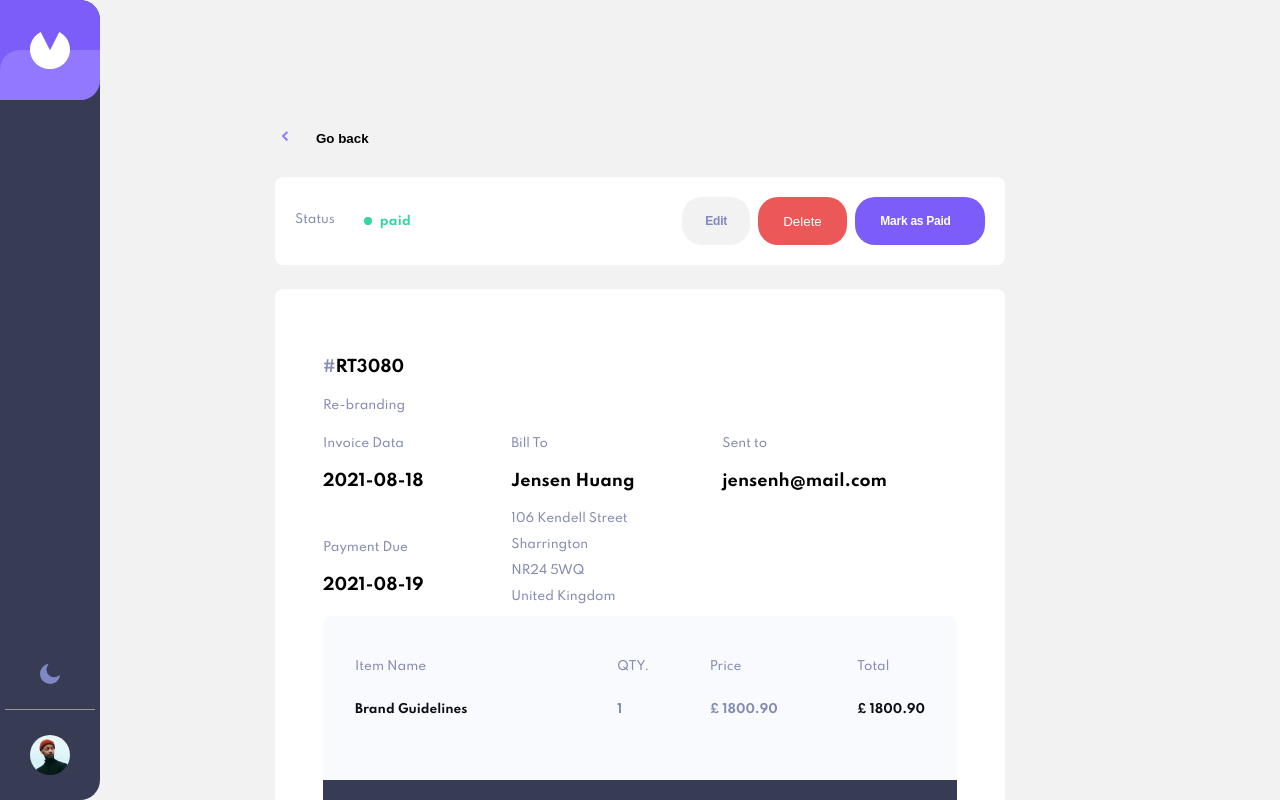
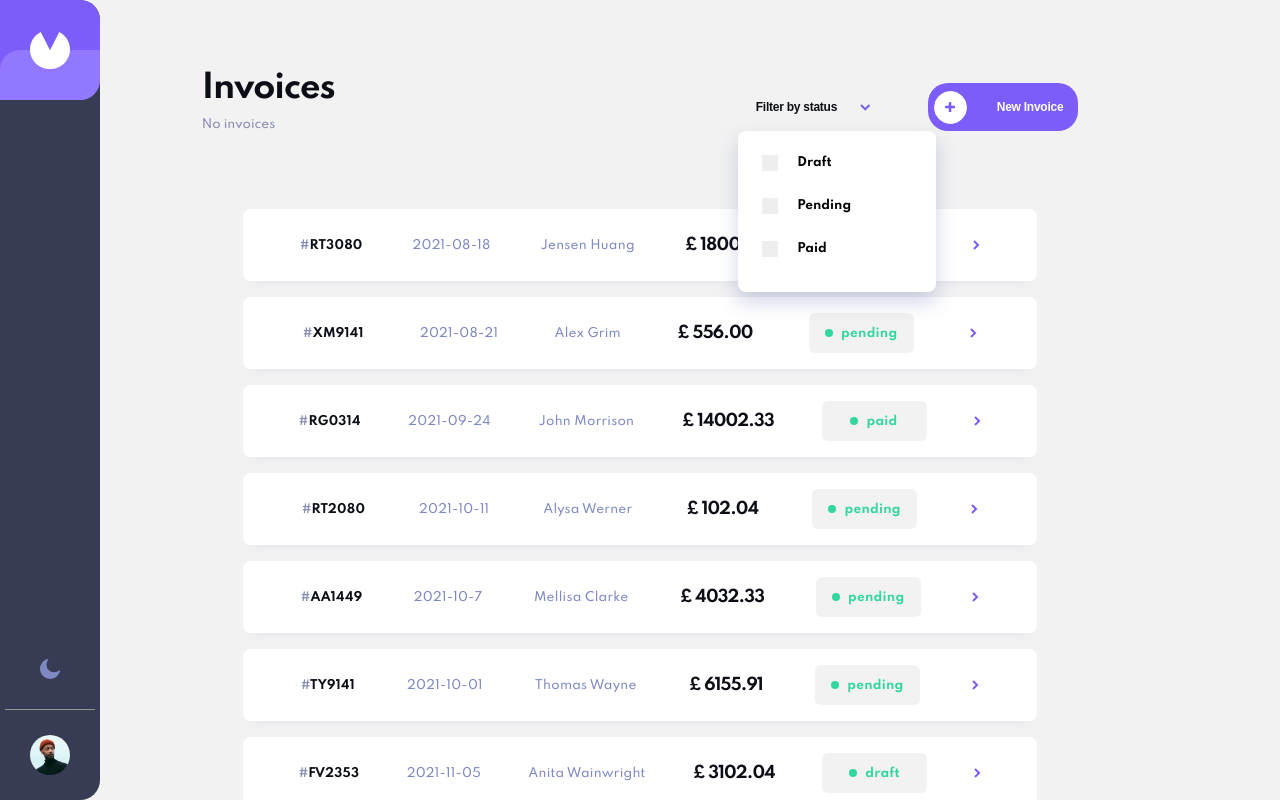
Before and after one commit to OliverVukovic/Quantox-W11-W12-Invoice-App, a React (Create React App) app: page / in a window 1280 px wide. Shown: the top 800 px of the page. Built offline with nearby package versions, Linux system fonts and the light colour scheme.

Commit message:
make a filter checkbox component

```diff
--- a/src/App.js
+++ b/src/App.js
@@ -6,6 +6,7 @@ import './styles/New.css';
 import './styles/Edit.css';
 import './styles/Client.css';
 import './styles/Delete.css';
+import './styles/Header.css';
 import Main from './components/Main';
 import Aside from './components/Aside';
 import Client from './components/Client';
--- a/src/components/Aside.js
+++ b/src/components/Aside.js
@@ -1,4 +1,5 @@
 import React from "react";
+import Theme from "./Theme";
 
 export default function Aside(props) {
     return <aside className="aside-col">
@@ -11,8 +12,7 @@ export default function Aside(props) {
                 <div className="down-part">
 
                     <div className="dark-light-mode">
-                        <img className="moon" src={require('../assets/icon-moon.svg').default} alt="moon"/>
-                        <img className="sun" src={require('../assets/icon-sun.svg').default} alt="sun"/>
+                    <Theme />
                     </div>
 
                     <div className="avatar-photo">
--- /dev/null
+++ b/src/components/Header.js
@@ -0,0 +1,53 @@
+import React from "react";
+import { useState } from 'react';
+
+
+export default function Header(props) {
+
+    const [showNewInvoice, setShowNewInvoice] = useState(false);
+
+    const handleClick = () => {
+        console.log('Zdravo, Olivere! Ovo radi...')
+    }
+
+    return (
+
+        <header>
+
+            <div className="headline">
+                <div className="headline-left">
+                    <h1 className="invoices">Invoices</h1>
+                    <p>No invoices</p>
+                </div>
+            </div>
+
+            <div className="headline-right">
+                <div className="filter-dropdown">
+
+                    <button className="no-color-btn">Filter by status
+                        <img className="arrow down" src={require('../assets/icon-arrow-down.svg').default} alt="arrow-down"/>
+                    </button>
+
+                    <div className="filter">
+                        <label className="container">
+                            <input type="checkbox"></input>
+                            <span className="checkmark"></span> Draft
+                        </label>
+                        <label className="container">
+                            <input type="checkbox"></input>
+                            <span className="checkmark"></span> Pending
+                        </label>
+                        <label className="container">
+                            <input type="checkbox"></input>
+                            <span className="checkmark"></span> Paid
+                        </label>
+                    </div>
+
+                </div>
+                <button onClick={handleClick} className="violet-btn"><img className="btn-plus" src={require('../assets/icon-plus.svg').default} alt="plus"/> New Invoice</button>
+                {/* <button onClick={() => setShowNewInvoice(true)} className="violet-btn"><img className="btn-plus" src={require('../assets/icon-plus.svg').default} alt="plus"/> New Invoice</button> */}
+            </div>
+
+        </header>
+        );
+}
--- a/src/components/Main.js
+++ b/src/components/Main.js
@@ -1,6 +1,7 @@
 import React from "react";
 // import Data from './data.json';
 import Data from "./Data";
+import Header from "./Header";
 import { useState } from 'react';
 
 
@@ -13,21 +14,7 @@ export default function Main(props) {
     return (
     <main className="light-version">
 
-        <header>
-
-            <div className="headline">
-                <div className="headline-left">
-                    <h1 className="invoices">Invoices</h1>
-                    <p>No invoices</p>
-                </div>
-            </div>
-
-            <div className="headline-right">
-                <button className="no-color-btn">Filter by status <img className="arrow down" src={require('../assets/icon-arrow-down.svg').default} alt="arrow-down"/></button>
-                <button onClick={() => setShowNewInvoice(true)} className="violet-btn"><img className="btn-plus" src={require('../assets/icon-plus.svg').default} alt="plus"/> New Invoice</button>
-            </div>
-
-        </header>
+        <Header />
 
 
         <section>
--- /dev/null
+++ b/src/components/Theme.js
@@ -0,0 +1,22 @@
+import React from "react";
+import { useState } from "react/cjs/react.development";
+
+export default function Theme(props) {
+
+//     const [theme, setTheme] = useState({
+//         light: true
+//     });
+
+//     const handleChangeTheme = event => {
+//         setTheme({ ...theme, [event.target.name]: event.target.checked });
+//     };
+
+//     const currentTheme = theme.light === true ? "light" : "dark";
+//   document.documentElement.setAttribute(".dark-version", currentTheme);
+
+
+    return <div>
+        <img className="moon" src={require('../assets/icon-moon.svg').default} alt="moon"/>
+        <img className="sun" src={require('../assets/icon-sun.svg').default} alt="sun"/>
+    </div>;
+}
--- a/src/index.css
+++ b/src/index.css
@@ -1,8 +1,7 @@
+@import url('https://fonts.googleapis.com/css2?family=IBM+Plex+Sans:ital,wght@0,300;0,400;0,500;0,700;1,300&family=Spartan:wght@500;700&display=swap');
+
 body {
   margin: 0;
-  font-family: -apple-system, BlinkMacSystemFont, 'Segoe UI', 'Roboto', 'Oxygen',
-    'Ubuntu', 'Cantarell', 'Fira Sans', 'Droid Sans', 'Helvetica Neue',
-    sans-serif;
   -webkit-font-smoothing: antialiased;
   -moz-osx-font-smoothing: grayscale;
   font-family: 'Spartan', sans-serif;
@@ -10,10 +9,6 @@ body {
   outline: none;
 }
 
-code {
-  font-family: source-code-pro, Menlo, Monaco, Consolas, 'Courier New',
-    monospace;
-}
 
 .light-version {
   --colorbody: #f2f2f2;
--- a/src/styles/Client.css
+++ b/src/styles/Client.css
@@ -19,8 +19,8 @@
   flex-direction: column;
   margin: auto;
   padding-top: 65px;
-  gap: 24px;
-  /* display: none; */
+  gap: 65px;
+  display: none;
 }
 
 .invoice-page {
@@ -29,7 +29,6 @@
     margin: auto;
     padding-top: 65px;
     gap: 24px;
-    /* display: none; */
   }
 
   /* -- header -- */
--- /dev/null
+++ b/src/styles/Header.css
@@ -0,0 +1,214 @@
+.light-version {
+    --colorbody: #f2f2f2;
+    --headlinetext: #0c0e16;
+    --paragraphtext: #858BB2;
+    --nocolorbtn: #f2f2f2;
+    --violetcolorbtn: #7c5dfa;
+    --whitetext: #ffffff;
+    --boxshadow: #48549F1A;
+    --invoicetext: #7e88c3;
+    --statusgreen: #33D69F;
+  }
+
+
+  header {
+    width: auto;
+    display: flex;
+    justify-content: space-around;
+    margin: auto;
+  }
+
+  .headline-left {
+    display: flex;
+    flex-direction: column;
+    align-items: flex-start;
+  }
+
+  .invoices {
+    color: var(--headlinetext);
+    font-weight: 700;
+    font-size: 32px;
+    line-height: 36px;
+    letter-spacing: -1px;
+    margin: 0px;
+  }
+
+  p {
+    font-size: 12px;
+    font-weight: 500;
+    color: var(--paragraphtext);
+  }
+
+
+  .headline-right {
+    display: flex;
+    justify-content: space-between;
+    align-items: center;
+    gap: 40px;
+  }
+
+  .no-color-btn {
+    background-color: var(--colorbody);
+    width: 150px;
+    height: 48px;
+    border-radius: 20px;
+    border: none;
+    color: var(--headlinetext);
+    font-size: 12px;
+    line-height: 15px;
+    letter-spacing: -0.25px;
+    font-weight: 700;
+    display: flex;
+    justify-content: space-around;
+    align-items: center;
+    cursor: pointer;
+    text-align: center;
+  }
+
+  .violet-btn {
+    background-color: var(--violetcolorbtn);
+    width: 150px;
+    height: 48px;
+    border-radius: 20px;
+    border: none;
+    color: var(--whitetext);
+    font-size: 12px;
+    line-height: 15px;
+    letter-spacing: -0.25px;
+    font-weight: 700;
+    display: flex;
+    justify-content: space-between;
+    padding-right: 15px;
+    align-items: center;
+    text-align: center;
+    cursor: pointer;
+  }
+  .violet-btn:hover {
+      background-color: #9277FF;
+  }
+
+  .btn-plus {
+    border: 1px solid var(--whitetext);
+    padding: 10px;
+    border-radius: 50%;
+    background-color: var(--whitetext);
+  }
+
+  /* .filter-dropdown {
+      display: flex;
+      flex-direction: column;
+      text-align: center;
+      position: relative;
+  } */
+
+  .filter {
+    width: 150px;
+    display: flex;
+    flex-direction: column;
+    font-weight: 700;
+    font-size: 12px;
+    line-height: 15px;
+    background: #FFFFFF;
+    box-shadow: 0px 10px 20px rgba(72, 84, 159, 0.25);
+    border-radius: 8px;
+    align-items: flex-start;
+    padding: 24px;
+    gap: 16px;
+    position: absolute;
+    /* display: none; */
+  }
+
+
+
+  /* .container {
+    cursor: pointer;
+  }
+
+  .checkmark {
+    height: 16px;
+    width: 16px;
+    background-color: white;
+  }
+
+  .checkbox {
+      cursor: pointer;
+  }
+
+  .checkbox:hover {
+      border: #7c5dfa;
+  }
+
+  .container input:checked ~ .checkmark {
+    background-color: #7c5dfa;
+  } */
+
+
+
+
+
+  .container {
+    display: block;
+    position: relative;
+    padding-left: 35px;
+    margin-bottom: 12px;
+    cursor: pointer;
+    font-size: 12px;
+    -webkit-user-select: none;
+    -moz-user-select: none;
+    -ms-user-select: none;
+    user-select: none;
+  }
+
+  /* Hide the browser's default checkbox */
+  .container input {
+    position: absolute;
+    opacity: 0;
+    cursor: pointer;
+    height: 0;
+    width: 0;
+  }
+
+  /* Create a custom checkbox */
+  .checkmark {
+    position: absolute;
+    top: 0;
+    left: 0;
+    height: 16px;
+    width: 16px;
+    background-color: #eee;
+  }
+
+  /* On mouse-over, add a grey background color */
+  .container:hover input ~ .checkmark {
+    background-color: #ccc;
+  }
+
+  /* When the checkbox is checked, add a blue background */
+  .container input:checked ~ .checkmark {
+    background-color: #7c5dfa;
+  }
+
+  /* Create the checkmark/indicator (hidden when not checked) */
+  .checkmark:after {
+    content: "";
+    position: absolute;
+    display: none;
+  }
+
+  /* Show the checkmark when checked */
+  .container input:checked ~ .checkmark:after {
+    display: block;
+  }
+
+  /* Style the checkmark/indicator */
+  .container .checkmark:after {
+    left: 5px;
+    top: 1px;
+    width: 3px;
+    height: 7px;
+    border: solid white;
+    border-width: 0 3px 3px 0;
+    -webkit-transform: rotate(45deg);
+    -ms-transform: rotate(45deg);
+    transform: rotate(45deg);
+  }
--- a/src/styles/Main.css
+++ b/src/styles/Main.css
@@ -20,7 +20,7 @@ main {
     margin: auto;
     margin-top: inherit;
     padding-top: 70px;
-    display: none;
+    /* display: none; */
   }
 
   header {
```
Also changed, not shown: src/components/EmptyPage.js (+6 -7 lines), src/components/Status.js (added, +7 -0 lines), src/components/New.js (line endings or trailing spaces).
